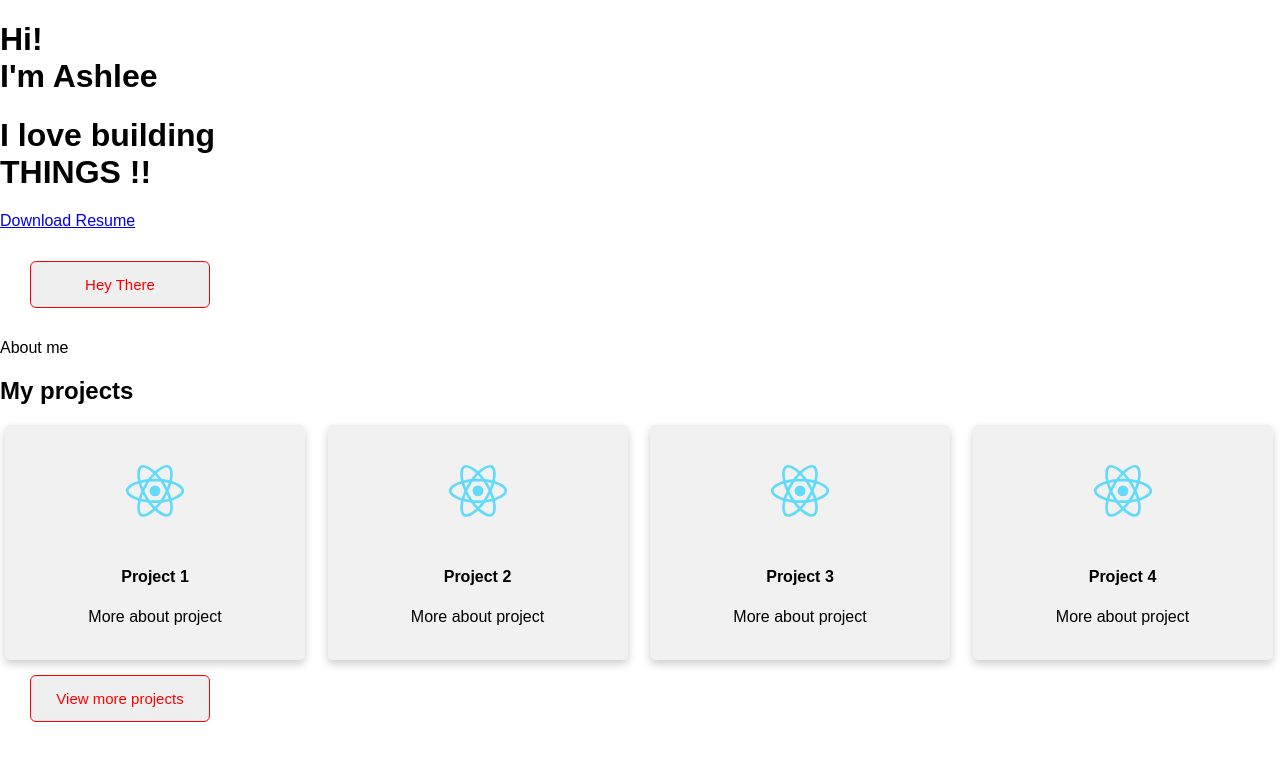
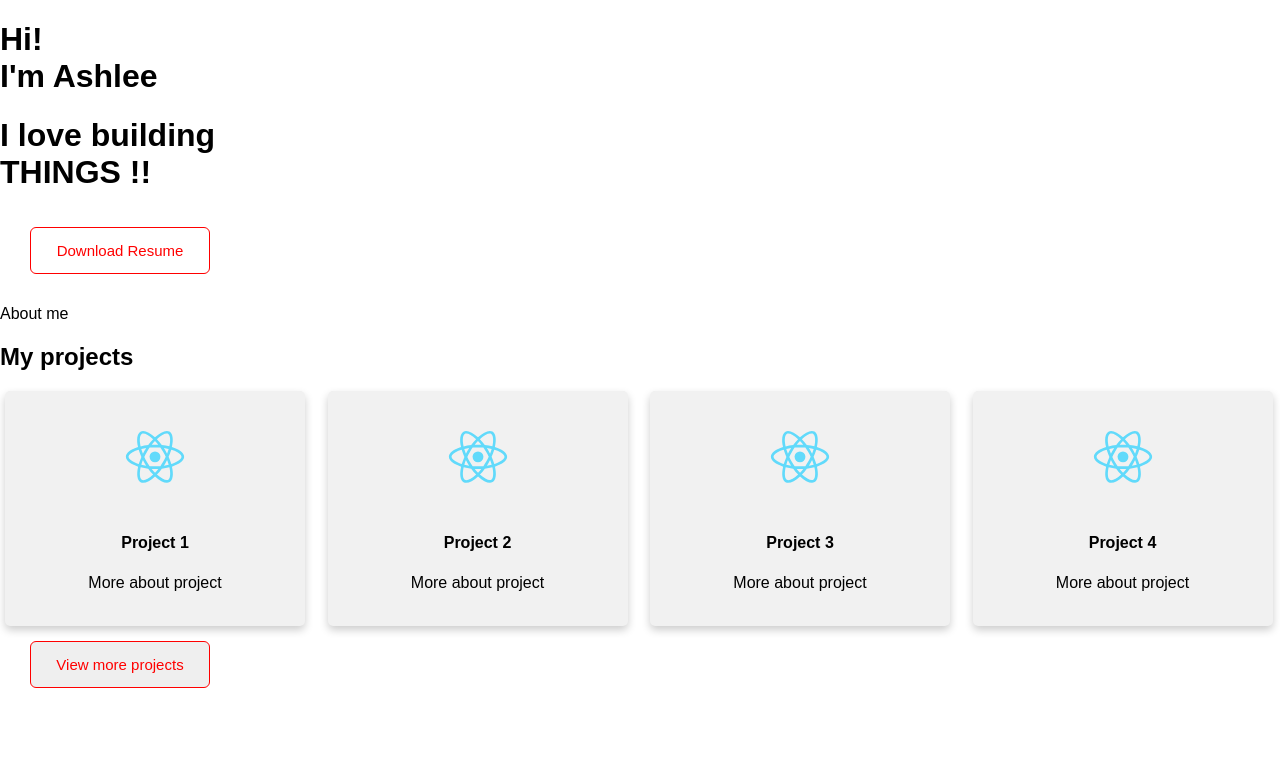
Before and after one commit to aekupor/me, a React (Create React App) app: page / in a window 1280 px wide. Shown: the top 760 px of the page. Built offline with nearby package versions, Linux system fonts and the light colour scheme.

Commit message:
Fix resume download bug and credesign button

```diff
--- a/src/components/introduction.jsx
+++ b/src/components/introduction.jsx
@@ -1,22 +1,16 @@
 import React, { Component } from 'react'
 import '../css/buttons.css'
+import Resume from '../images/Resume.pdf';
 
 export default class Introduction extends Component {
+
   render() {
     return (
       <div>
         <h1>Hi! <br />I'm Ashlee</h1>
         <h1>I love building<br /> THINGS !!</h1>
 
-        <div>
-          <p>
-            {
-              //TODO: when click, says "Failed - no file"
-            }
-            <a href="./../images/Resume.pdf" class="button" download="Ashlee_Kupor_Resume">Download Resume</a>
-          </p>
-       </div>
-       <button class="buttons">Hey There</button>
+        <a href={Resume} class="buttons" download="Ashlee_Kupor_Resume">Download Resume</a>
       </div>
     )
   }
--- a/src/css/buttons.css
+++ b/src/css/buttons.css
@@ -8,3 +8,9 @@
     padding: 14px 0;
     border-radius: 6px;
 }
+
+a.buttons {
+  appearance: button;
+  text-decoration: none;
+  text-align: center;
+}
```
